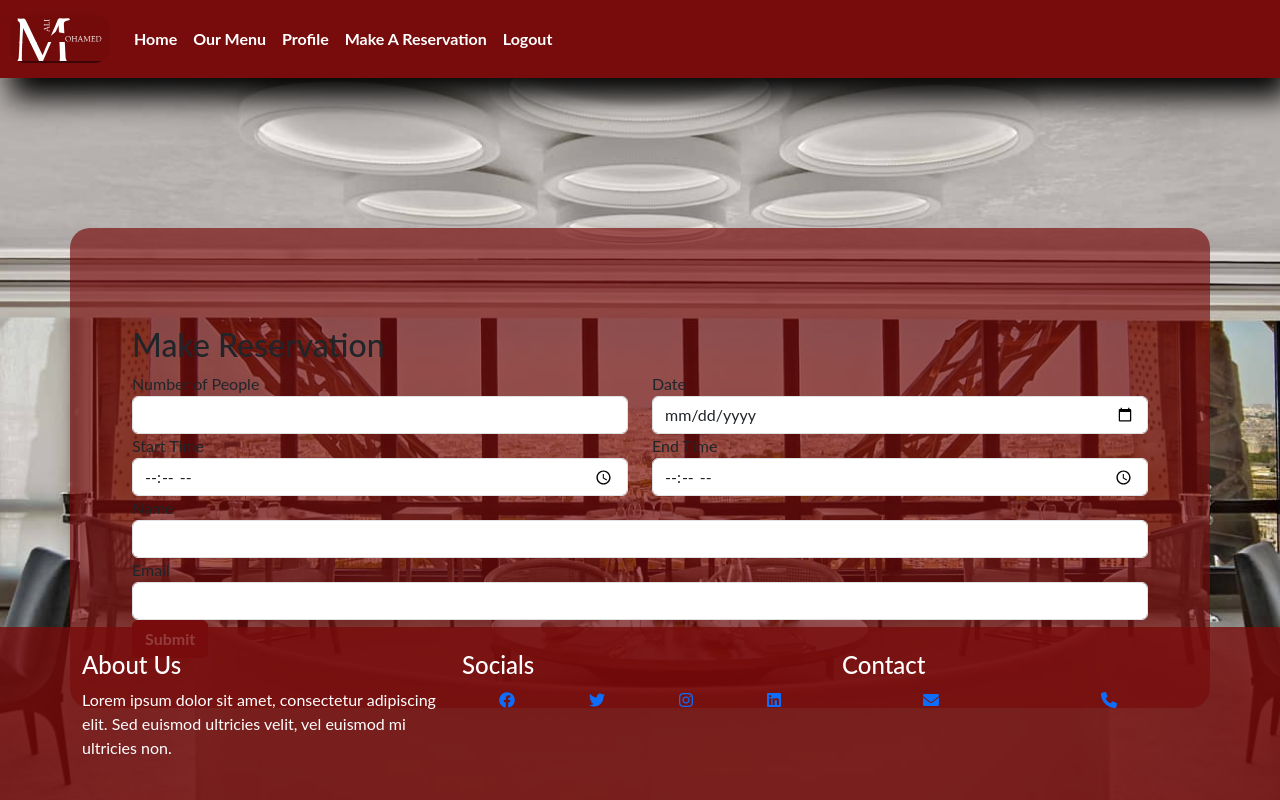
After one commit to Mohamedaliabdikarim/RBS, a Django app: page /make_reservation/ in a window 1280 px wide. The commit adds this page. Run offline with Django 5.2, Linux system fonts and the light colour scheme; a user stored in the database is signed in.

```diff
--- /dev/null
+++ b/website/booking/templates/make_reservation.html
@@ -0,0 +1,57 @@
+{% extends 'base.html' %}
+{% block content %}
+
+
+<section class="full">
+    <div class="container containerr">
+
+
+<div class="container mt-5 ">
+
+    <h2>Make Reservation</h2>
+    <form method="post">
+        {% csrf_token %}
+        <div class="row">
+            <div class="col-md-6">
+                <div class="form-group">
+                    <label for="number_of_people">Number of People</label>
+                    <input type="number" class="form-control" id="number_of_people" name="number_of_people" required>
+                </div>
+            </div>
+            <div class="col-md-6">
+                <div class="form-group">
+                    <label for="date">Date</label>
+                    <input type="date" class="form-control" id="date" name="date" required>
+                </div>
+            </div>
+        </div>
+        <div class="row">
+            <div class="col-md-6">
+                <div class="form-group">
+                    <label for="start_time">Start Time</label>
+                    <input type="time" class="form-control" id="start_time" name="start_time" required>
+                </div>
+            </div>
+            <div class="col-md-6">
+                <div class="form-group">
+                    <label for="end_time">End Time</label>
+                    <input type="time" class="form-control" id="end_time" name="end_time" required>
+                </div>
+            </div>
+        </div>
+        <div class="form-group">
+            <label for="name">Name</label>
+            <input type="text" class="form-control" id="name" name="name" required>
+        </div>
+        <div class="form-group">
+            <label for="email">Email</label>
+            <input type="email" class="form-control" id="email" name="email" required>
+        </div>
+        <button type="submit" class="btn btn-primary">Submit</button>
+    </form>
+</div>
+</div>
+</div>
+</section>
+
+{% endblock %}
--- /dev/null
+++ b/website/booking/urls.py
@@ -0,0 +1,17 @@
+from django.urls import path
+from . import views
+from restaurant.views import login_user
+from .views import reservation_detail
+
+
+
+
+urlpatterns = [
+    path('make_reservation/', views.make_reservation, name='make_reservation'),
+   path('reservation/<int:reservation_id>/', views.reservation_detail, name='reservation_detail'),
+   path('user_reservations/', views.user_reservations, name='user_reservations'),
+    path('delete_reservation/<int:reservation_id>/', views.delete_reservation, name='delete_reservation'),
+    path('reservation/<int:reservation_id>/update/', views.update_reservation, name='update_reservation'),
+
+
+]
--- a/website/booking/views.py
+++ b/website/booking/views.py
@@ -3,6 +3,7 @@
 from django.contrib import messages
 from django.contrib.auth.decorators import login_required
 from django.db import transaction
+from .forms import ReservationForm
 
 
 
@@ -64,3 +65,26 @@
         messages.error(request, 'Reservation does not exist or you are not authorized to delete it.')
 
     return redirect('home')
+
+
+
+
+@login_required
+def update_reservation(request, reservation_id):
+    try:
+        reservation = Reservation.objects.get(id=reservation_id, user=request.user)
+        if request.method == 'POST':
+            form = ReservationForm(request.POST, instance=reservation)
+            if form.is_valid():
+                form.save()
+                reservation.table.is_available = True  # Assuming you want to mark the table as available after updating the reservation
+                reservation.table.save()
+                messages.success(request, 'Reservation updated successfully.')
+                return redirect('user_reservations')
+        else:
+            form = ReservationForm(instance=reservation)
+    except Reservation.DoesNotExist:
+        messages.error(request, 'Reservation does not exist or you are not authorized to update it.')
+        return redirect('home')
+
+    return render(request, 'update_reservation.html', {'form': form})
--- a/website/restaurant/models.py
+++ b/website/restaurant/models.py
@@ -1,12 +1,12 @@
 from django.db import models
 from django.utils.text import slugify
 
-# Create your models here.
+
 class Menu(models.Model):
     name = models.CharField(max_length=100)
     description = models.TextField()
     price = models.DecimalField(max_digits=10, decimal_places=2)
-    image = models.ImageField(upload_to='rest/')
+    image = models.ImageField(upload_to='restaurant/')
     slug = models.SlugField(blank=True, null=True)
 
     def save(self, *args, **kwargs):
--- a/website/restaurant/templates/base.html
+++ b/website/restaurant/templates/base.html
@@ -28,6 +28,14 @@
             <li class="nav-item">
               <a class="white nav-link" aria-current="page" href="{% url 'menu' %}">Our Menu</a>
               {% if user.is_authenticated %}
+              <li class="nav-item">
+                <a class="white nav-link" href="{% url 'user_reservations' %}">Profile</a>
+
+              </li>
+              <li class="nav-item">
+                <a class="white nav-link" href="{% url 'make_reservation' %}">Make A Reservation</a>
+
+              </li>
               <li class="nav-item">
                 <a class="white nav-link" href="{% url 'logout' %}">Logout</a>
 
--- a/website/website/urls.py
+++ b/website/website/urls.py
@@ -1,7 +1,15 @@
 from django.contrib import admin
 from django.urls import path, include
+from django.conf import settings
+from django.conf.urls.static import static
 
 urlpatterns = [
     path('admin/', admin.site.urls),
     path('', include('restaurant.urls')),
+    path('', include('booking.urls')),
 ]
+
+
+
+urlpatterns += static(settings.STATIC_URL, document_root=settings.STATIC_ROOT)
+urlpatterns += static(settings.MEDIA_URL, document_root=settings.MEDIA_ROOT)
```
Also changed, not shown: website/booking/forms.py (added, +7 -0 lines), website/booking/models.py (+4 -3 lines), website/booking/templates/reservation_detail.html (added, +20 -0 lines), website/booking/templates/update_reservation.html (added, +16 -0 lines), website/booking/templates/user_reservations.html (added, +30 -0 lines), website/booking/migrations/0003_alter_table_number_of_people.py (added), website/booking/migrations/0004_alter_reservation_number_of_people.py (added), website/db.sqlite3, website/media/rest/e7b3bce3-f80f-435f-86c5-15520404e752_CkZMysq.jpg (deleted), website/media/rest/e7b3bce3-f80f-435f-86c5-15520404e752_VeKBx3q.jpg (deleted), website/media/restaurant/e7b3bce3-f80f-435f-86c5-15520404e752.jpg (renamed from website/media/rest/e7b3bce3-f80f-435f-86c5-15520404e752.jpg), website/restaurant/migrations/0002_alter_menu_image.py (added), website/restaurant/urls.py (line endings or trailing spaces).
